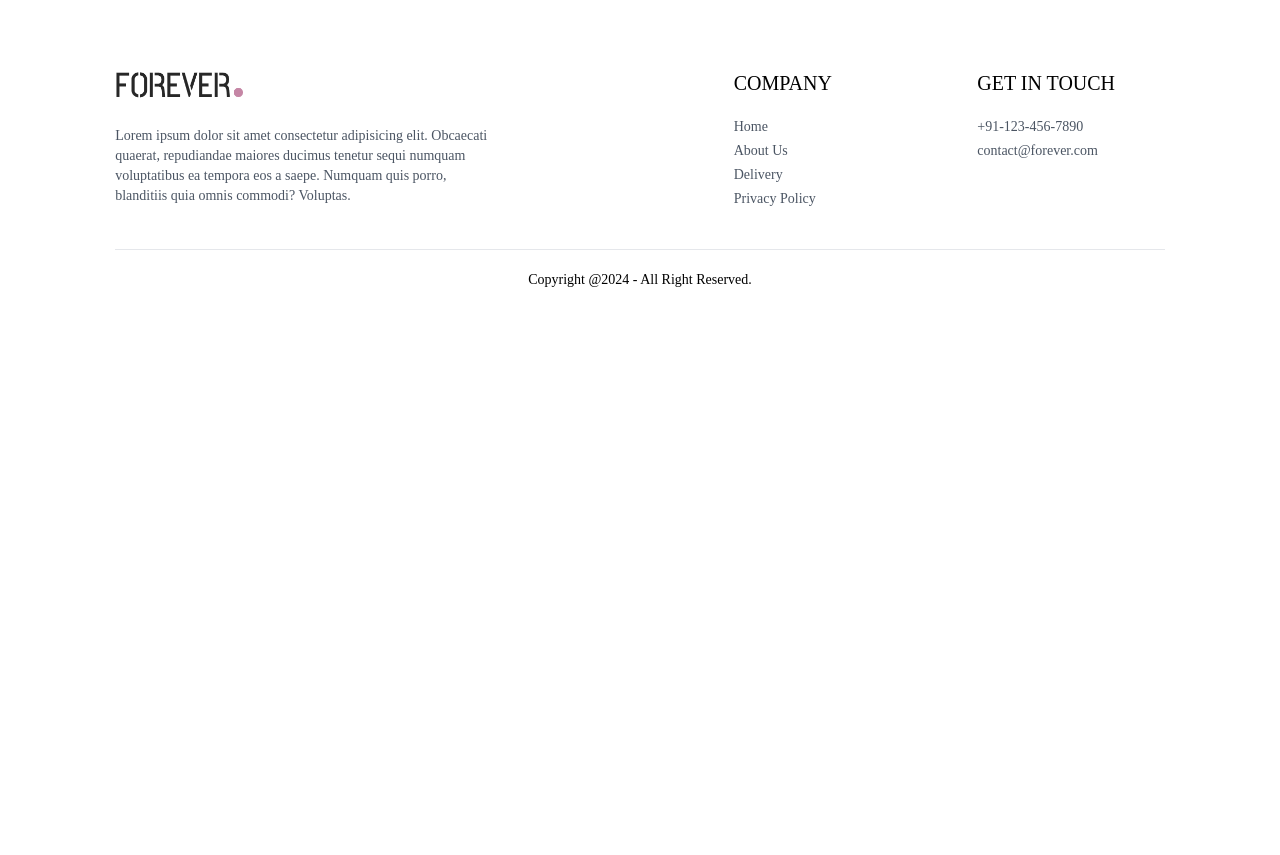
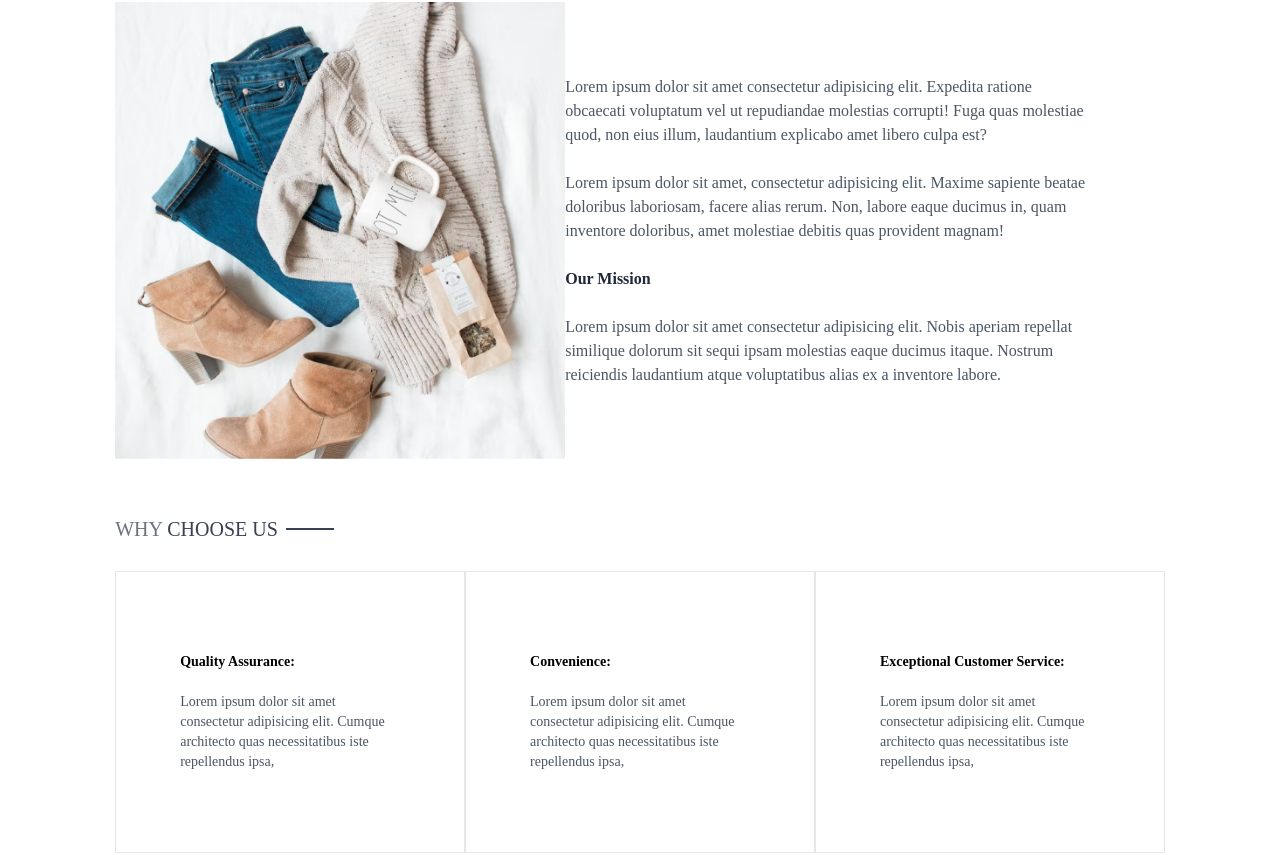
Before and after one commit to AkramExp/forever-ecommerce, a React (Vite) app in the folder frontend/: page /about in a window 1280 px wide. Shown: the part 196-1051 px from the top of the page. Before the commit the page ends 800 px from the top, so only its background shows below. Built offline with nearby package versions, Linux system fonts and the light colour scheme.

Commit message:
completed about us page

```diff
--- a/frontend/src/pages/About.jsx
+++ b/frontend/src/pages/About.jsx
@@ -1,7 +1,78 @@
 import React from "react";
+import Title from "../components/Title";
+import { assets } from "../assets/assets";
+import NewsletterBox from "../components/NewsletterBox";
 
 const About = () => {
-  return <div>About</div>;
+  return (
+    <div>
+      <div className="text-2xl text-center pt-8 border-t">
+        <Title text1={"ABOUT"} text2={"US"} />
+      </div>
+
+      <div className="my-10 flex flex-col md:flex-row gap16">
+        <img
+          src={assets.about_img}
+          alt="about"
+          className="w-full md:max-w-[450px]"
+        />
+        <div
+          className="flex flex-col justify-center gap-6 md:w-2/4
+         text-gray-600"
+        >
+          <p>
+            Lorem ipsum dolor sit amet consectetur adipisicing elit. Expedita
+            ratione obcaecati voluptatum vel ut repudiandae molestias corrupti!
+            Fuga quas molestiae quod, non eius illum, laudantium explicabo amet
+            libero culpa est?
+          </p>
+          <p>
+            Lorem ipsum dolor sit amet, consectetur adipisicing elit. Maxime
+            sapiente beatae doloribus laboriosam, facere alias rerum. Non,
+            labore eaque ducimus in, quam inventore doloribus, amet molestiae
+            debitis quas provident magnam!
+          </p>
+          <b className="text-gray-800">Our Mission</b>
+          <p>
+            Lorem ipsum dolor sit amet consectetur adipisicing elit. Nobis
+            aperiam repellat similique dolorum sit sequi ipsam molestias eaque
+            ducimus itaque. Nostrum reiciendis laudantium atque voluptatibus
+            alias ex a inventore labore.
+          </p>
+        </div>
+      </div>
+
+      <div className="text-xl py-4">
+        <Title text1={"WHY"} text2={"CHOOSE US"} />
+      </div>
+
+      <div className="flex flex-col md:flex-row text-sm mb-20">
+        <div className="border px-10 md:px-16 py-8 sm:py-20 flex flex-col gap-5">
+          <b>Quality Assurance:</b>
+          <p className="text-gray-600">
+            Lorem ipsum dolor sit amet consectetur adipisicing elit. Cumque
+            architecto quas necessitatibus iste repellendus ipsa,
+          </p>
+        </div>
+        <div className="border px-10 md:px-16 py-8 sm:py-20 flex flex-col gap-5">
+          <b>Convenience:</b>
+          <p className="text-gray-600">
+            Lorem ipsum dolor sit amet consectetur adipisicing elit. Cumque
+            architecto quas necessitatibus iste repellendus ipsa,
+          </p>
+        </div>
+        <div className="border px-10 md:px-16 py-8 sm:py-20 flex flex-col gap-5">
+          <b>Exceptional Customer Service:</b>
+          <p className="text-gray-600">
+            Lorem ipsum dolor sit amet consectetur adipisicing elit. Cumque
+            architecto quas necessitatibus iste repellendus ipsa,
+          </p>
+        </div>
+      </div>
+
+      <NewsletterBox />
+    </div>
+  );
 };
 
 export default About;
```
